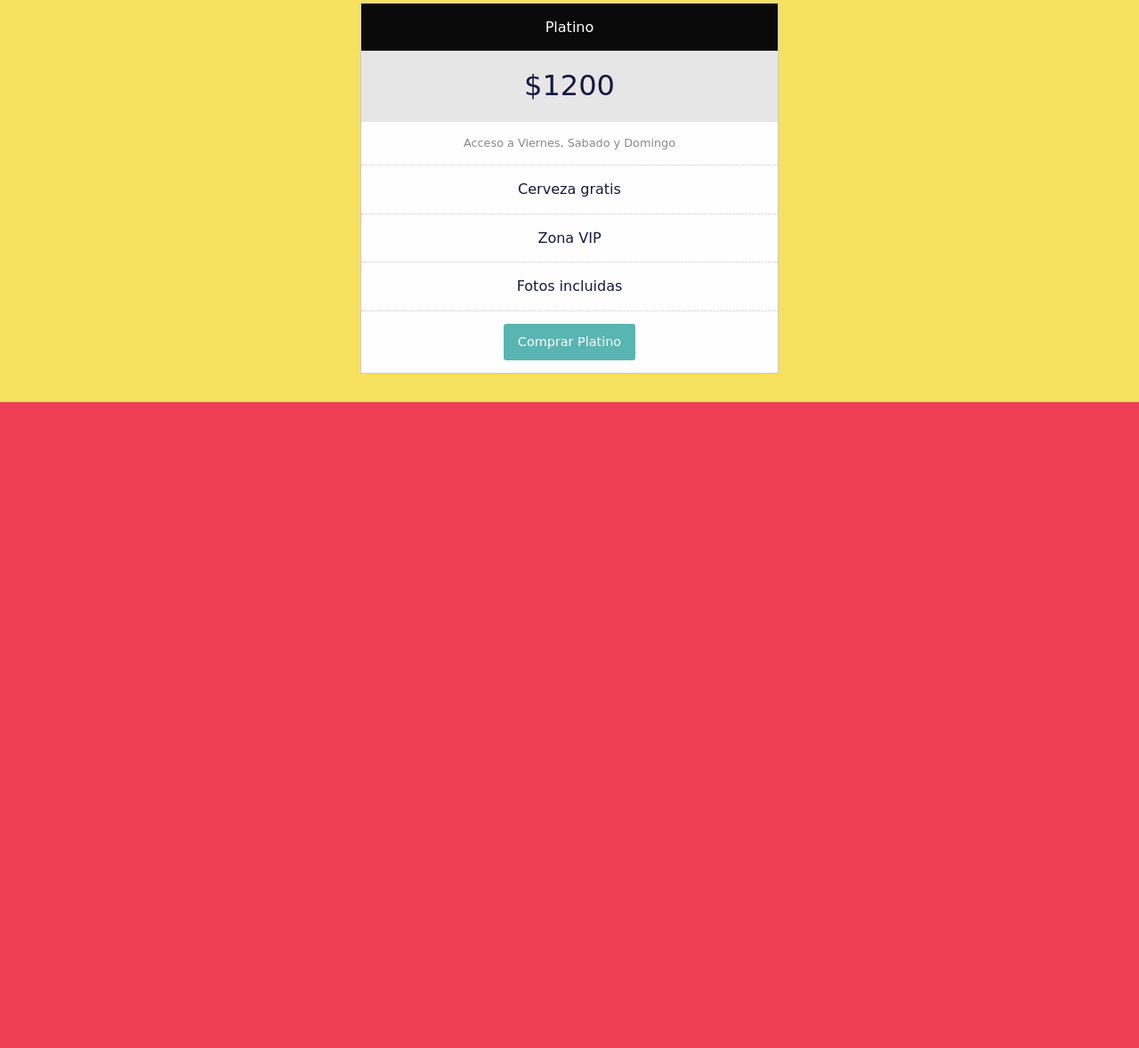
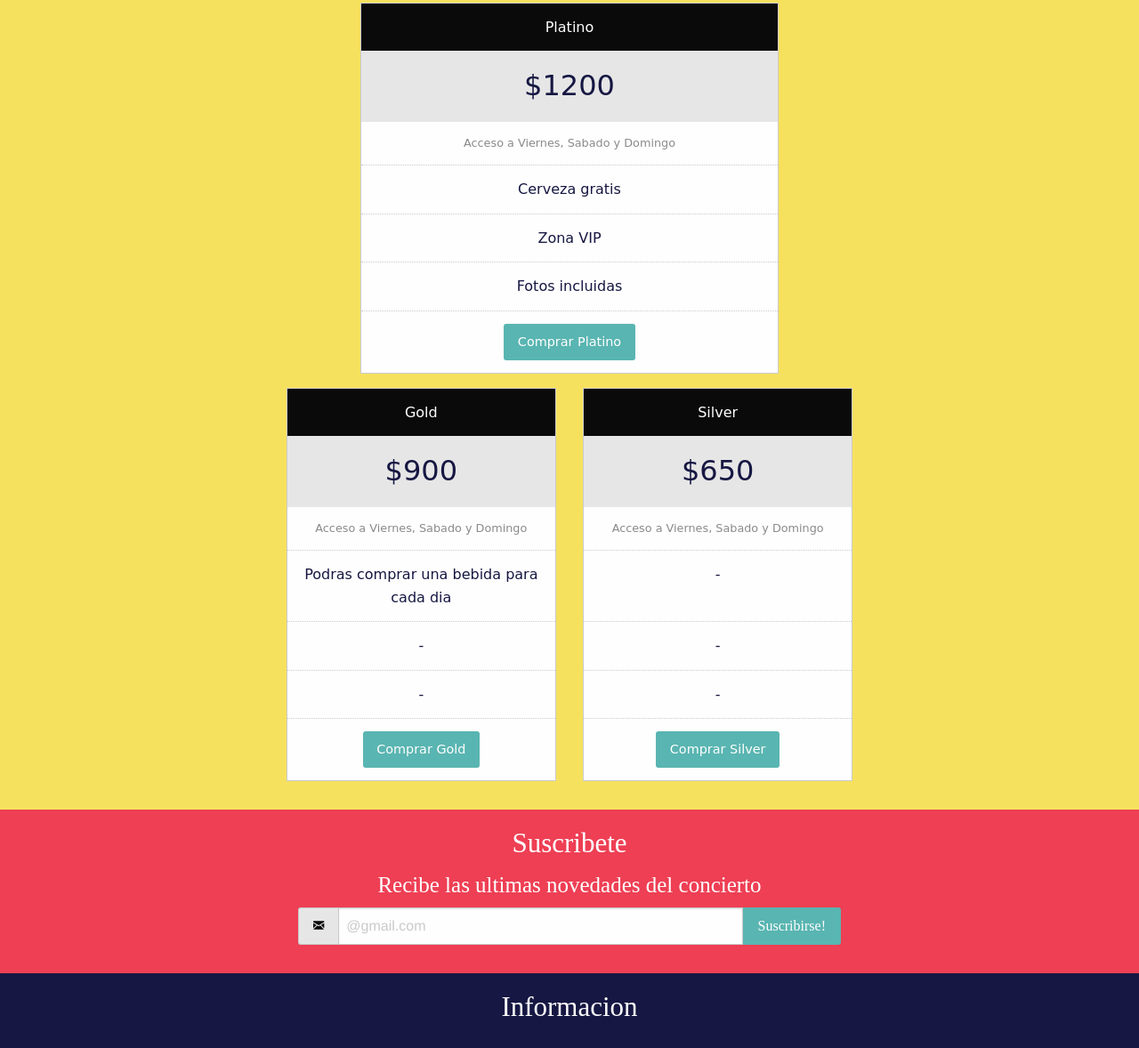
Before and after one commit to taniabernal/foundation-bootstrap, a plain HTML site: page index.html in a window 1280 px wide. Shown: the part 1688-2866 px from the top of the page at 89% size. Before the commit the page ends 2140 px from the top, so only its background shows below. Drawn offline with Linux system fonts and the light colour scheme; files that its build step writes are made by us from their sources; a web font is replaced by a local one.

Commit message:
Se agrega mapa y hay error, se agrega formularios

```diff
--- a/css/app.css
+++ b/css/app.css
@@ -3,7 +3,7 @@ body{
 
 }
 
-h1, h2, h3, h4, h5, h6, button{
+h1, h2, h3, h4, h5, h6, button, input[type="submit"]{
   font-family: 'Gabriela', serif;
 }
 
@@ -97,3 +97,31 @@ h1, h2, h3, h4, h5, h6, button{
 .pricing-table{
   font-family: 'Ravi Prakash', cursive;
 }
+ #info-container{
+   background-color: #161742;
+   color: white;
+   padding: 1em 0;
+ }
+
+#info-container .info-map iframe{
+  width: 100%;
+}
+
+#suscribete-container{
+  background-color: #ee3f54;
+  color: white;
+  padding: 1em 0;
+}
+
+#suscribete-container h4 small{
+  color: #ffcddc;
+}
+
+#suscribete-container .error-container{
+  font-family:'Gabriela', serif;
+}
+
+.is-invalid-input:not(:focus){
+  background-color: rgb(255, 228, 228);
+  border-color: rgb(255, 228, 228);
+}
--- a/index.html
+++ b/index.html
@@ -326,7 +326,7 @@
     <!-- Compra de boletos -->
     <section id="tickets-container">
       <h3 class="text-center">Comprar Boletos</h3>
-      <div class="row">
+      <div class="row" data-equalizer data-equalize-on="small">
         <div class="column small-10 small-offset-1 medium-6 medium-offset-3">
           <ul class="pricing-table no-bullet text-center">
             <li class="title">Platino</li>
@@ -338,9 +338,67 @@
             <li><a href="#" class="button">Comprar Platino</a></li>
           </ul>
         </div>
+        <div class="column small-6 medium-4 medium-offset-2">
+          <ul class="pricing-table no-bullet text-center">
+            <li class="title">Gold</li>
+            <li class="price">$900</li>
+            <li class="description">Acceso a Viernes, Sabado y Domingo</li>
+            <li data-equalizer-watch>Podras comprar una bebida para cada dia</li>
+            <li>-</li>
+            <li>-</li>
+            <li><a href="#" class="button">Comprar Gold</a></li>
+          </ul>
+        </div>
+        <div class="column small-6 medium-4">
+          <ul class="pricing-table no-bullet text-center">
+            <li class="title">Silver</li>
+            <li class="price">$650</li>
+            <li class="description">Acceso a Viernes, Sabado y Domingo</li>
+            <li data-equalizer-watch>-</li>
+            <li>-</li>
+            <li>-</li>
+            <li><a href="#" class="button">Comprar Silver</a></li>
+          </ul>
+        </div>
       </div>
     </section>
     <!-- /Compra de boletos -->
+    <!-- Suscribete -->
+    <section id="suscribete-container">
+      <h3 class="text-center">Suscribete</h3>
+      <h4 class="text-center"><samll>Recibe las ultimas novedades del concierto</samll></h4>
+      <form class="" action="index.html" method="post" novalidate data-abide>
+        <div data-abide-error class="row columns small-12 medium-6 text-center error-container" style="display:none;">
+          <p><i class="fi-alert"></i>Ingreso un correo electronico</p>
+        </div>
+        <div class="row columns small-12 medium-6">
+
+          <div class="input-group">
+            <span class="input-group-label"><i class="fi-mail"></i></span>
+            <input type="email" name="email" class="input-group-field" placeholder="@gmail.com" required value="">
+            <div class="input-group-button">
+              <input type="submit" class="button" name="" value="Suscribirse!">
+            </div>
+          </div>
+
+        </div>
+
+      </form>
+    </section>
+    <!-- /Suscribete -->
+
+
+
+
+
+
+    <!-- Info -->
+    <section id="info-container">
+      <h3 class="text-center">Informacion</h3>
+      <div class="info-map" data-interchange="[assets/map-small.html,small]", "[assets/map.html, medium]"></div>
+
+    </section>
+    <!-- /Info -->
     <script src="js/vendor/jquery.js"></script>
     <script src="js/vendor/what-input.js"></script>
     <script src="js/vendor/foundation.js"></script>
```
Also changed, not shown: assets/map-small.html (added, +1 -0 lines), assets/map.html (added, +1 -0 lines), assets/map-small.jpg (added).
